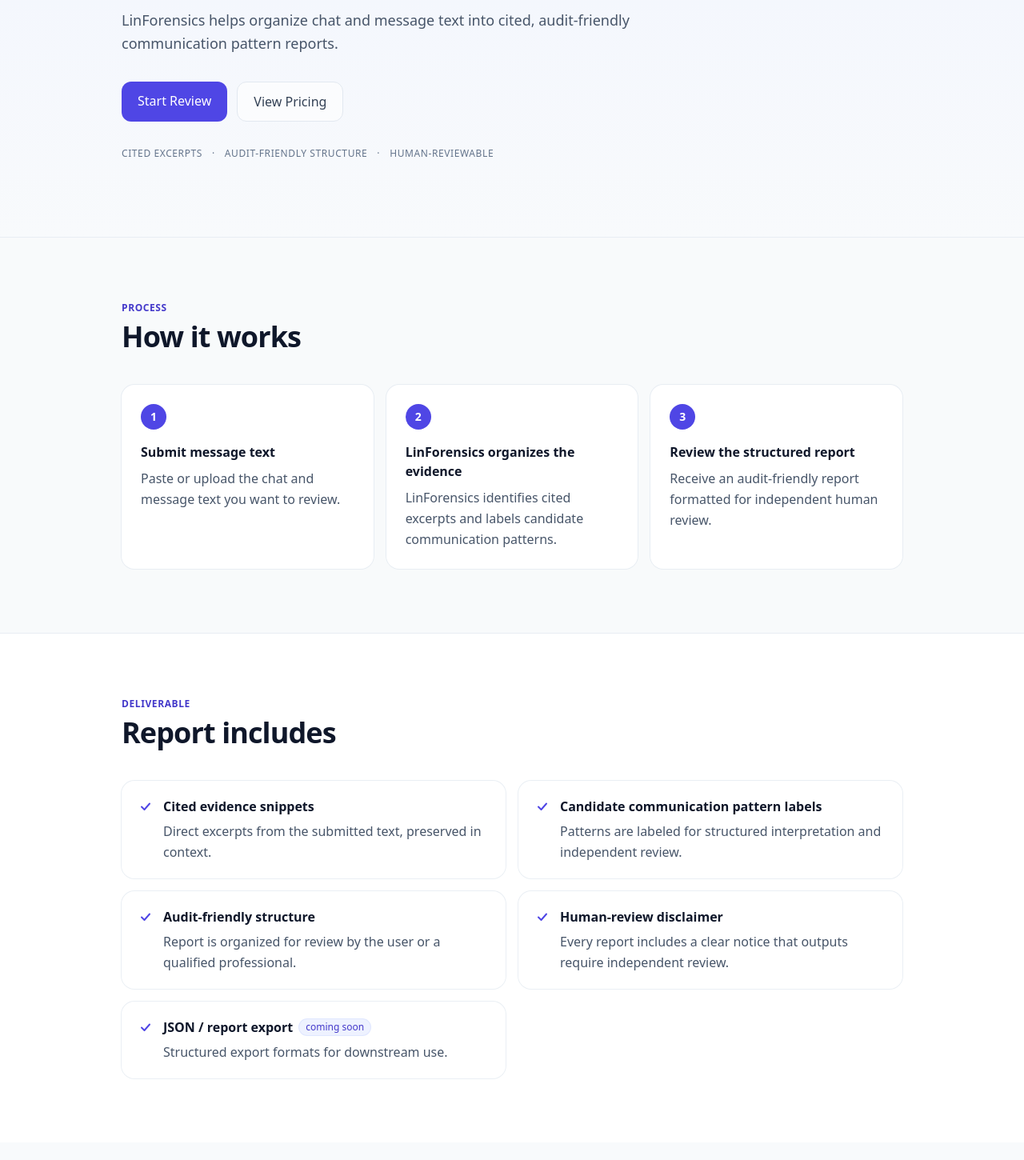
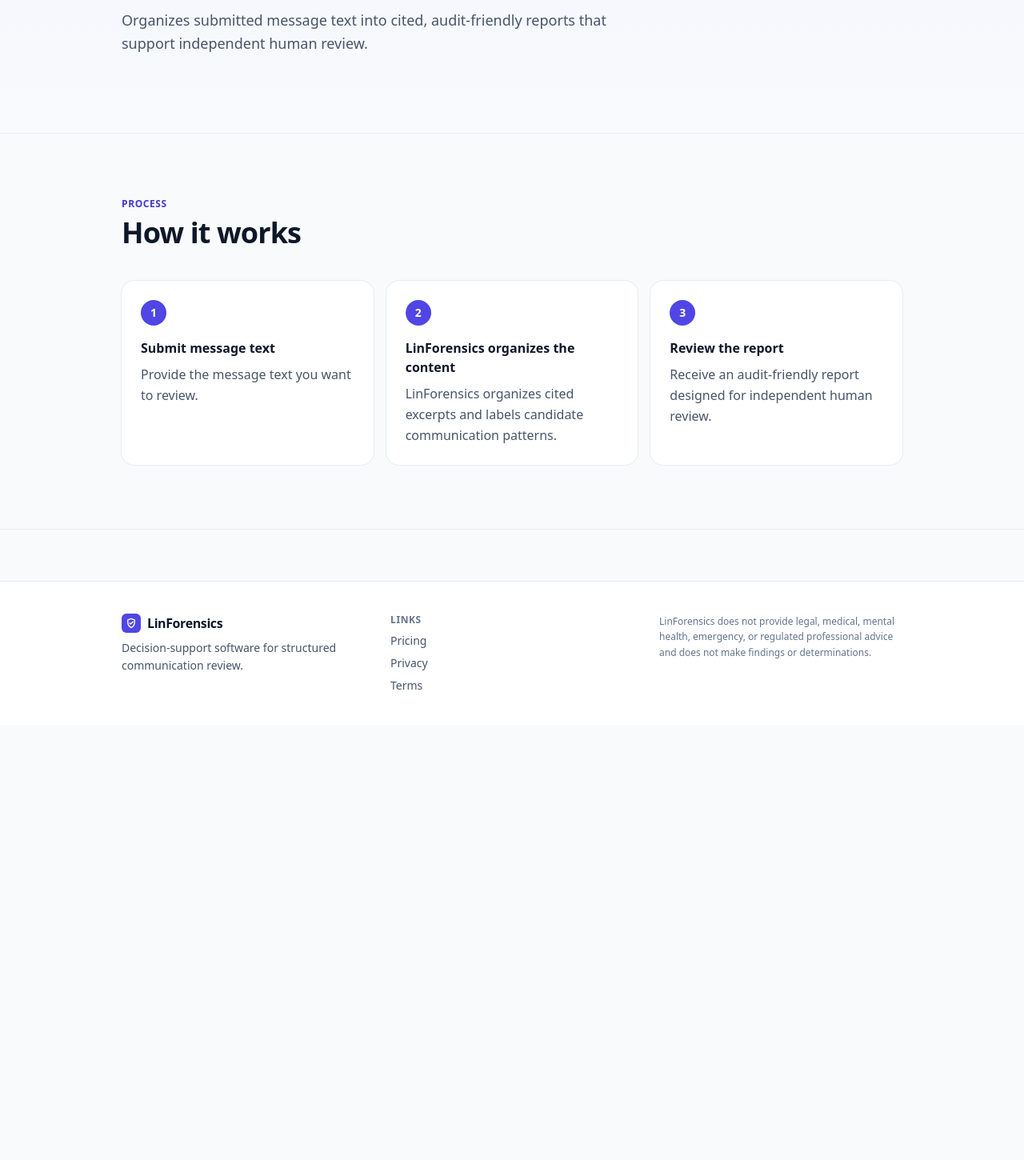
Before and after one commit to MeLinResearch/LinFrontend, a React (Vite) app: page / in a window 1280 px wide. Shown: the part 400-1850 px from the top of the page at 80% size. After the commit the page ends 1307 px from the top, so only its background shows below. Built offline with nearby package versions, Linux system fonts and the light colour scheme.

Commit message:
Hard-clean public LinForensics website repo

```diff
--- a/src/main.jsx
+++ b/src/main.jsx
@@ -39,18 +39,11 @@
             <Link to="/pricing" className="text-slate-600 hover:text-slate-900 transition-colors">Pricing</Link>
             <Link to="/privacy" className="text-slate-600 hover:text-slate-900 transition-colors">Privacy</Link>
             <Link to="/terms" className="text-slate-600 hover:text-slate-900 transition-colors">Terms</Link>
-            <Link
-              to="/pricing"
-              className="inline-flex items-center rounded-xl bg-indigo-600 hover:bg-indigo-700 text-white px-4 py-2 text-sm font-medium transition-colors focus-visible:outline-none focus-visible:ring-2 focus-visible:ring-indigo-500 focus-visible:ring-offset-2"
-            >
-              Start Review
-            </Link>
+            <Link to="/pricing" className="inline-flex items-center rounded-xl bg-indigo-600 hover:bg-indigo-700 text-white px-4 py-2 text-sm font-medium transition-colors">Start Review</Link>
           </div>
         </nav>
       </header>
-
       <main className="flex-1">{children}</main>
-
       <footer className="border-t border-slate-200 bg-white mt-16">
         <div className="max-w-5xl mx-auto px-6 py-10 grid gap-8 md:grid-cols-3">
           <div className="space-y-2">
@@ -60,9 +53,7 @@
               </span>
               <p className="text-base font-semibold tracking-tight">LinForensics</p>
             </div>
-            <p className="text-sm text-slate-600 leading-relaxed">
-              Decision-support software for structured communication review.
-            </p>
+            <p className="text-sm text-slate-600 leading-relaxed">Decision-support software for structured communication review.</p>
           </div>
           <div className="flex flex-col gap-2 text-sm">
             <p className="text-xs font-semibold uppercase tracking-wider text-slate-500">Links</p>
@@ -70,9 +61,7 @@
             <Link to="/privacy" className="text-slate-600 hover:text-slate-900 transition-colors">Privacy</Link>
             <Link to="/terms" className="text-slate-600 hover:text-slate-900 transition-colors">Terms</Link>
           </div>
-          <p className="text-xs text-slate-500 leading-relaxed">
-            LinForensics does not provide legal, medical, mental health, emergency, or regulated professional advice, and does not make findings or determinations.
-          </p>
+          <p className="text-xs text-slate-500 leading-relaxed">LinForensics does not provide legal, medical, mental health, emergency, or regulated professional advice and does not make findings or determinations.</p>
         </div>
       </footer>
     </div>
@@ -81,50 +70,20 @@
 
 function HomePage() {
   const steps = [
-    ['Submit message text', 'Paste or upload the chat and message text you want to review.'],
-    ['LinForensics organizes the evidence', 'LinForensics identifies cited excerpts and labels candidate communication patterns.'],
-    ['Review the structured report', 'Receive an audit-friendly report formatted for independent human review.'],
+    ['Submit message text', 'Provide the message text you want to review.'],
+    ['LinForensics organizes the content', 'LinForensics organizes cited excerpts and labels candidate communication patterns.'],
+    ['Review the report', 'Receive an audit-friendly report designed for independent human review.'],
   ];
 
   return (
     <Layout>
-      {/* Hero */}
       <section className="bg-gradient-to-b from-white via-indigo-50/40 to-slate-50">
         <div className="max-w-5xl mx-auto px-6 py-20 md:py-24">
-          <span className="inline-flex items-center rounded-full bg-indigo-50 text-indigo-700 text-xs font-medium uppercase tracking-wider px-3 py-1 ring-1 ring-indigo-100">
-            Decision-support software
-          </span>
-          <h1 className="mt-5 text-4xl md:text-6xl font-semibold tracking-tight leading-[1.05] text-slate-900 max-w-3xl text-balance">
-            Structured communication review reports for human review
-          </h1>
-          <p className="mt-5 text-lg text-slate-600 max-w-2xl leading-relaxed">
-            LinForensics helps organize chat and message text into cited, audit-friendly communication pattern reports.
-          </p>
-          <div className="mt-8 flex flex-wrap gap-3">
-            <Link
-              to="/pricing"
-              className="rounded-xl bg-indigo-600 hover:bg-indigo-700 text-white px-5 py-3 font-medium transition-colors focus-visible:outline-none focus-visible:ring-2 focus-visible:ring-indigo-500 focus-visible:ring-offset-2"
-            >
-              Start Review
-            </Link>
-            <Link
-              to="/pricing"
-              className="rounded-xl border border-slate-200 bg-white/60 hover:bg-white hover:border-slate-300 px-5 py-3 font-medium text-slate-700 transition-colors focus-visible:outline-none focus-visible:ring-2 focus-visible:ring-indigo-500 focus-visible:ring-offset-2"
-            >
-              View Pricing
-            </Link>
-          </div>
-          <div className="mt-8 flex flex-wrap items-center gap-x-3 gap-y-2 text-xs uppercase tracking-wider text-slate-500">
-            <span>Cited excerpts</span>
-            <span aria-hidden="true">·</span>
-            <span>Audit-friendly structure</span>
-            <span aria-hidden="true">·</span>
-            <span>Human-reviewable</span>
-          </div>
+          <span className="inline-flex items-center rounded-full bg-indigo-50 text-indigo-700 text-xs font-medium uppercase tracking-wider px-3 py-1 ring-1 ring-indigo-100">Decision-support software</span>
+          <h1 className="mt-5 text-4xl md:text-6xl font-semibold tracking-tight leading-[1.05] text-slate-900 max-w-3xl text-balance">Structured communication review reports for human review</h1>
+          <p className="mt-5 text-lg text-slate-600 max-w-2xl leading-relaxed">Organizes submitted message text into cited, audit-friendly reports that support independent human review.</p>
         </div>
       </section>
-
-      {/* How it works */}
       <section className="bg-slate-50/60 border-y border-slate-200/70">
         <div className="max-w-5xl mx-auto px-6 py-16 md:py-20">
           <Eyebrow>Process</Eyebrow>
@@ -132,9 +91,7 @@
           <div className="mt-10 grid gap-4 md:grid-cols-3">
             {steps.map(([title, body], i) => (
               <article key={title} className="rounded-2xl bg-white p-6 ring-1 ring-slate-200/70 h-full flex flex-col">
-                <div className="flex h-8 w-8 items-center justify-center rounded-full bg-indigo-600 text-white text-sm font-semibold mb-4">
-                  {i + 1}
-                </div>
+                <div className="flex h-8 w-8 items-center justify-center rounded-full bg-indigo-600 text-white text-sm font-semibold mb-4">{i + 1}</div>
                 <h3 className="font-semibold text-slate-900">{title}</h3>
                 <p className="mt-2 text-slate-600 leading-relaxed">{body}</p>
               </article>
@@ -142,52 +99,12 @@
           </div>
         </div>
       </section>
-
-      {/* Report includes */}
-      <section className="bg-white">
-        <div className="max-w-5xl mx-auto px-6 py-16 md:py-20">
-          <Eyebrow>Deliverable</Eyebrow>
-          <h2 className="mt-2 text-3xl md:text-4xl font-semibold tracking-tight text-slate-900">Report includes</h2>
-          <div className="mt-10 grid gap-4 md:grid-cols-2">
-            <Feature title="Cited evidence snippets" body="Direct excerpts from the submitted text, preserved in context." />
-            <Feature title="Candidate communication pattern labels" body="Patterns are labeled for structured interpretation and independent review." />
-            <Feature title="Audit-friendly structure" body="Report is organized for review by the user or a qualified professional." />
-            <Feature title="Human-review disclaimer" body="Every report includes a clear notice that outputs require independent review." />
-            <Feature title="JSON / report export" body="Structured export formats for downstream use." soon />
-          </div>
-        </div>
-      </section>
     </Layout>
   );
 }
 
-function Feature({ title, body, soon = false }) {
-  return (
-    <article className="rounded-2xl bg-white p-5 ring-1 ring-slate-200/70 flex gap-3">
-      <CheckIcon />
-      <div className="flex-1">
-        <div className="flex items-center gap-2 flex-wrap">
-          <h3 className="font-semibold text-slate-900">{title}</h3>
-          {soon ? (
-            <span className="text-xs font-medium rounded-full bg-indigo-50 text-indigo-700 px-2 py-0.5 ring-1 ring-indigo-100">
-              coming soon
-            </span>
-          ) : null}
-        </div>
-        <p className="mt-1.5 text-slate-600 leading-relaxed">{body}</p>
-      </div>
-    </article>
-  );
-}
-
 function PricingPage() {
-  const included = [
-    'Cited evidence snippets from submitted text',
-    'Candidate communication pattern labels',
-    'Audit-friendly structured report',
-    'Human-review disclaimer included',
-    'Self-service delivery',
-  ];
+  const included = ['Cited excerpts from submitted text', 'Candidate communication pattern labels', 'Audit-friendly structured report', 'Human-review disclaimer included', 'One self-service report'];
 
   return (
     <Layout>
@@ -196,63 +113,20 @@
           <div className="text-center">
             <Eyebrow>Pricing</Eyebrow>
             <h1 className="mt-2 text-4xl md:text-5xl font-semibold tracking-tight text-slate-900">Pricing</h1>
-            <p className="mt-3 text-slate-600">
-              One clear product. No subscription. Pay once, receive your report.
-            </p>
           </div>
-
-          <div className="mt-10 max-w-xl mx-auto rounded-2xl bg-white p-8 ring-1 ring-slate-200 shadow-[0_1px_2px_rgba(15,23,42,0.04),0_8px_24px_rgba(15,23,42,0.06)]">
+          <div className="mt-10 max-w-xl mx-auto rounded-2xl bg-white p-8 ring-1 ring-slate-200">
             <h2 className="text-xl font-semibold text-slate-900">One Communication Review Report</h2>
-            <p className="mt-1 text-xs uppercase tracking-wider text-slate-500">One-time, self-service</p>
-
             <div className="mt-5 flex items-baseline gap-2">
               <span className="text-5xl font-semibold tracking-tight text-slate-900">$49.99</span>
-              <span className="text-sm text-slate-500">per report</span>
             </div>
-
-            <p className="mt-4 text-slate-600 leading-relaxed">
-              Purchase includes one self-service communication review report.
-            </p>
-
+            <p className="mt-4 text-slate-600 leading-relaxed">Purchase includes one self-service communication review report.</p>
             <ul className="mt-6 space-y-3 border-t border-slate-100 pt-6">
               {included.map((item) => (
-                <li key={item} className="flex items-start gap-3 text-slate-700">
-                  <CheckIcon />
-                  <span>{item}</span>
-                </li>
+                <li key={item} className="flex items-start gap-3 text-slate-700"><CheckIcon /><span>{item}</span></li>
               ))}
             </ul>
-
-            <a
-              href="https://linforensics.lemonsqueezy.com/checkout/buy/48510123-8132-4ab7-b1e2-9a960b68adb4"
-              target="_blank"
-              rel="noreferrer"
-              className="mt-7 inline-flex w-full md:w-auto justify-center rounded-xl bg-indigo-600 hover:bg-indigo-700 text-white px-5 py-3 font-medium transition-colors focus-visible:outline-none focus-visible:ring-2 focus-visible:ring-indigo-500 focus-visible:ring-offset-2"
-            >
-              Buy Report
-            </a>
-
-            {/* TODO: Remove this test-mode checkout note before public launch. */}
-            <div className="mt-4 flex items-center gap-2 flex-wrap">
-              <span className="inline-flex items-center gap-1.5 rounded-full bg-amber-50 text-amber-800 text-xs font-medium px-3 py-1 ring-1 ring-amber-200/60">
-                <svg className="h-3.5 w-3.5" viewBox="0 0 20 20" fill="none" stroke="currentColor" strokeWidth="2" aria-hidden="true">
-                  <circle cx="10" cy="10" r="7" />
-                  <path d="M10 7v4M10 13.5v.01" strokeLinecap="round" />
-                </svg>
-                Pre-launch
-              </span>
-              <span className="text-xs text-slate-500">Checkout is currently configured for pre-launch/test-mode validation.</span>
-            </div>
-            <p className="mt-3 text-xs text-slate-500 leading-relaxed">
-              Full account-linked checkout will be enabled before public launch.
-            </p>
-          </div>
-
-          <div className="mt-8 max-w-xl mx-auto rounded-2xl bg-slate-50 p-6 ring-1 ring-slate-200/70">
-            <h3 className="font-semibold text-slate-900">Important notice</h3>
-            <p className="mt-2 text-slate-600 leading-relaxed">
-              LinForensics is decision-support software. It does not provide legal advice, medical advice, mental health advice, diagnoses, predictions, emergency support, or automated determinations.
-            </p>
+            <a href="https://linforensics.lemonsqueezy.com/checkout/buy/48510123-8132-4ab7-b1e2-9a960b68adb4" target="_blank" rel="noreferrer" className="mt-7 inline-flex w-full md:w-auto justify-center rounded-xl bg-indigo-600 hover:bg-indigo-700 text-white px-5 py-3 font-medium transition-colors">Buy Report</a>
+            <p className="mt-4 text-xs text-slate-500">After purchase, retain your receipt. Report access is handled through the LinForensics report system.</p>
           </div>
         </div>
       </section>
@@ -261,52 +135,11 @@
 }
 
 function TermsPage() {
-  return (
-    <Layout>
-      <section className="max-w-4xl mx-auto px-6 py-20 space-y-6">
-        <div>
-          <Eyebrow>Legal</Eyebrow>
-          <h1 className="mt-2 text-4xl md:text-5xl font-semibold tracking-tight text-slate-900">Terms of Use</h1>
-          <p className="mt-3 text-slate-500">Last updated: May 2026 placeholder, review before public launch</p>
-        </div>
-        <div className="rounded-2xl border border-amber-300 bg-amber-50 p-4 text-amber-900">
-          Pre-launch notice: These placeholder terms are for development review only. Final terms must be reviewed and published before accepting live public purchases.
-        </div>
-        {sections.terms.map((s) => (
-          <article key={s.t} className="rounded-2xl bg-white p-6 ring-1 ring-slate-200/70">
-            <h2 className="font-semibold text-lg text-slate-900">{s.t}</h2>
-            <p className="mt-2 text-slate-700 leading-relaxed">{s.b}</p>
-          </article>
-        ))}
-      </section>
-    </Layout>
-  );
+  return <Layout><section className="max-w-4xl mx-auto px-6 py-20 space-y-6"><div><Eyebrow>Legal</Eyebrow><h1 className="mt-2 text-4xl md:text-5xl font-semibold tracking-tight text-slate-900">Terms of Use</h1><p className="mt-3 text-slate-500">Last updated: May 2026</p></div>{sections.terms.map((s) => <article key={s.t} className="rounded-2xl bg-white p-6 ring-1 ring-slate-200/70"><h2 className="font-semibold text-lg text-slate-900">{s.t}</h2><p className="mt-2 text-slate-700 leading-relaxed">{s.b}</p></article>)}</section></Layout>;
 }
 
 function PrivacyPage() {
-  return (
-    <Layout>
-      <section className="max-w-4xl mx-auto px-6 py-20 space-y-6">
-        <div>
-          <Eyebrow>Legal</Eyebrow>
-          <h1 className="mt-2 text-4xl md:text-5xl font-semibold tracking-tight text-slate-900">Privacy Notice</h1>
-          <p className="mt-3 text-slate-500">Last updated: May 2026 placeholder, complete privacy policy will be published before public launch</p>
-        </div>
-        <div className="rounded-2xl border border-amber-300 bg-amber-50 p-4 text-amber-900">
-          Pre-launch notice: This placeholder privacy notice is for development review only. A complete privacy policy must be reviewed and published before accepting live public submissions.
-        </div>
-        {sections.privacy.map((s) => (
-          <article key={s.t} className="rounded-2xl bg-white p-6 ring-1 ring-slate-200/70">
-            <h2 className="font-semibold text-lg text-slate-900">{s.t}</h2>
-            <p className="mt-2 text-slate-700 leading-relaxed">{s.b}</p>
-          </article>
-        ))}
-        <div className="rounded-2xl bg-slate-100 p-4 text-slate-700 ring-1 ring-slate-200/70">
-          A fuller privacy policy covering specific data practices, retention policies, third-party processors, and user rights will be added before full public launch. This placeholder notice is not a complete or binding privacy policy.
-        </div>
-      </section>
-    </Layout>
-  );
+  return <Layout><section className="max-w-4xl mx-auto px-6 py-20 space-y-6"><div><Eyebrow>Legal</Eyebrow><h1 className="mt-2 text-4xl md:text-5xl font-semibold tracking-tight text-slate-900">Privacy Notice</h1><p className="mt-3 text-slate-500">Last updated: May 2026</p></div>{sections.privacy.map((s) => <article key={s.t} className="rounded-2xl bg-white p-6 ring-1 ring-slate-200/70"><h2 className="font-semibold text-lg text-slate-900">{s.t}</h2><p className="mt-2 text-slate-700 leading-relaxed">{s.b}</p></article>)}</section></Layout>;
 }
 
 function SuccessPage() {
@@ -315,18 +148,9 @@
       <section className="max-w-3xl mx-auto px-6 py-20">
         <Eyebrow>Confirmation</Eyebrow>
         <h1 className="mt-2 text-4xl md:text-5xl font-semibold tracking-tight text-slate-900">Payment received.</h1>
-        <p className="mt-4 text-slate-700 leading-relaxed">
-          Your report access will be activated through the LinForensics report system. If automatic access is not yet available, retain your receipt and contact LinForensics support for assistance.
-        </p>
-        <div className="mt-6 rounded-2xl bg-slate-50 p-5 ring-1 ring-slate-200/70 text-slate-700 leading-relaxed">
-          LinForensics is decision-support software. It does not provide legal advice, medical advice, mental health advice, diagnoses, predictions, emergency support, or automated determinations.
-        </div>
-        <Link
-          to="/"
-          className="mt-6 inline-flex rounded-xl bg-indigo-600 hover:bg-indigo-700 text-white px-5 py-3 font-medium transition-colors focus-visible:outline-none focus-visible:ring-2 focus-visible:ring-indigo-500 focus-visible:ring-offset-2"
-        >
-          Return to home
-        </Link>
+        <p className="mt-4 text-slate-700 leading-relaxed">Your purchase was received. Retain your receipt. Report access is handled through the LinForensics report system.</p>
+        <div className="mt-6 rounded-2xl bg-slate-50 p-5 ring-1 ring-slate-200/70 text-slate-700 leading-relaxed">LinForensics is decision-support software. It does not provide legal advice, medical advice, mental health advice, diagnoses, predictions, emergency support, or automated determinations.</div>
+        <Link to="/" className="mt-6 inline-flex rounded-xl bg-indigo-600 hover:bg-indigo-700 text-white px-5 py-3 font-medium transition-colors">Return to home</Link>
       </section>
     </Layout>
   );
@@ -334,21 +158,16 @@
 
 const sections = {
   terms: [
-    { t: '1. Nature of the Software', b: 'LinForensics is decision-support software only. It organizes and structures submitted message text into a report to assist human review. LinForensics does not provide legal advice, medical advice, mental health advice, investigative services, emergency support, or any form of professional or regulated advice. Nothing in any report generated by LinForensics should be interpreted as a legal finding, clinical assessment, or professional determination of any kind.' },
-    { t: '2. User Responsibility', b: 'Users are solely responsible for reviewing, interpreting, and acting on any report generated by LinForensics. Reports are structured summaries and may contain errors, omissions, or mischaracterizations. All reports should be independently reviewed by a qualified professional before being relied upon for any purpose.' },
-    { t: '3. Accuracy and Limitations', b: 'Reports generated by LinForensics may contain errors. AI-assisted analysis is not infallible and should not be treated as definitive. LinForensics makes no warranty, express or implied, as to the accuracy, completeness, or fitness for purpose of any report output.' },
-    { t: '4. Emergency Situations', b: 'Do not use LinForensics for emergency situations. If you or someone you know is in immediate danger, contact emergency services. LinForensics is not equipped to provide crisis support or emergency response of any kind.' },
-    { t: '5. Content Permissions', b: 'You must only upload or submit content you have lawful permission to process. By submitting content to LinForensics, you represent that you have all necessary rights or consents to submit that content for review. LinForensics bears no liability for unauthorized use of third-party content.' },
-    { t: '6. Refunds', b: 'Completed, successfully generated reports may be non-refundable. Refunds may be considered in cases where a technical failure prevents delivery of a report. Refund eligibility will be assessed on a case-by-case basis. To inquire about a refund, contact lin.research@proton.me.' },
-    { t: '7. Changes to These Terms', b: 'These terms are placeholder terms provided during pre-launch development. A complete, reviewed set of terms will be published before this software is made available to the public. These placeholder terms do not constitute a binding legal agreement.' },
+    { t: '1. Nature of the Software', b: 'LinForensics is decision-support software only. It organizes and structures submitted message text into a report to assist human review.' },
+    { t: '2. Independent Review', b: 'Reports may contain errors, omissions, or mischaracterizations and should be independently reviewed by a qualified professional before being relied upon.' },
+    { t: '3. Limitations', b: 'LinForensics does not provide legal advice, medical advice, mental health advice, emergency support, diagnoses, predictions, or automated determinations.' },
+    { t: '4. Contact', b: 'Questions can be directed to support@linforensics.com.' },
   ],
   privacy: [
-    { t: '1. Overview', b: 'This notice describes how LinForensics handles information submitted through the LinForensics communication review software. This is a placeholder notice intended for pre-launch development. A complete, reviewed privacy policy will be published before this software is made available to the public.' },
-    { t: '2. Submitted Content', b: 'Text you submit to LinForensics may be processed by AI systems in order to generate your report. This content may include messages, chat logs, or other communications. You should consider the sensitivity of any content before submitting it.' },
-    { t: '3. Sensitive Content', b: 'User submissions may include sensitive personal content. LinForensics does not knowingly solicit sensitive personal information beyond what is required to generate a requested report. Users are responsible for deciding what content to submit.' },
-    { t: '4. Data Retention and Security', b: 'This notice does not make specific commitments regarding data deletion timelines, encryption standards, or retention periods. Those details will be addressed in the full privacy policy to be published at launch. Do not submit content on the assumption that it will be deleted within any particular timeframe.' },
-    { t: '5. Third-Party Services', b: 'LinForensics may use third-party infrastructure and AI processing services to deliver the product. Submitted content may be processed by those services subject to their own terms and privacy policies. Details will be disclosed in the full privacy policy.' },
-    { t: '6. Contact', b: 'Questions about privacy or data handling can be directed to lin.research@proton.me.' },
+    { t: '1. Overview', b: 'This is a general pre-launch privacy notice for the LinForensics public website.' },
+    { t: '2. Submitted Content', b: 'Submitted content may be processed by third-party infrastructure and AI processing services to generate the requested report.' },
+    { t: '3. Commitments', b: 'This notice does not make specific commitments regarding deletion timelines, encryption standards, retention periods, or processor-level workflows.' },
+    { t: '4. Contact', b: 'Questions about privacy can be directed to support@linforensics.com.' },
   ],
 };
 
--- a/tailwind.config.js
+++ b/tailwind.config.js
@@ -1,4 +1,3 @@
-/** @type {import('tailwindcss').Config} */
 export default {
   content: ['./index.html', './src/**/*.{js,ts,jsx,tsx}'],
   theme: {
--- a/vite.config.js
+++ b/vite.config.js
@@ -3,7 +3,5 @@
 
 export default defineConfig({
   plugins: [react()],
-  // Use base: "/" for custom domain deployments.
-  // Use base: "/repo-name/" only for username.github.io/repo-name deployments.
   base: '/',
 });
```
Also changed, not shown: 2 other files (tests, documents, lock files or other folders).
